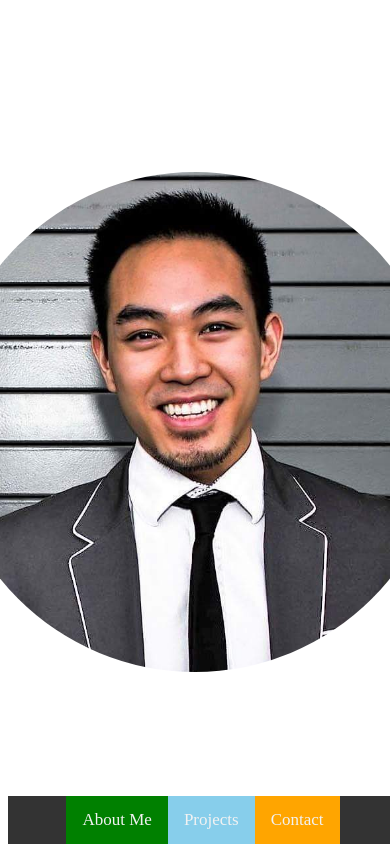
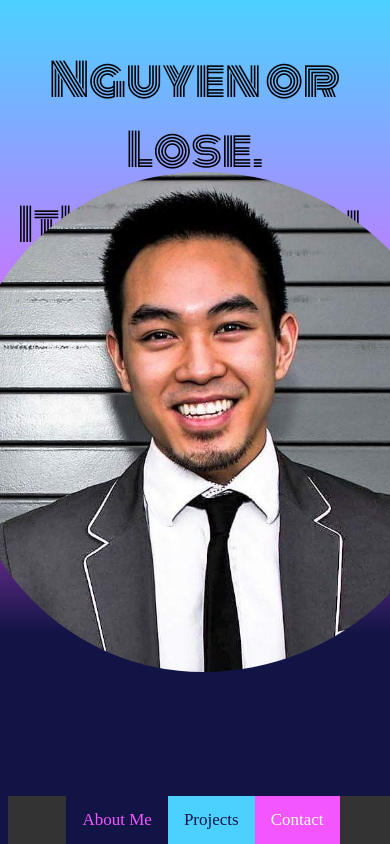
Before and after one commit to enguyen89141/portfolio, a plain HTML site: page index.html in a window 390 px wide. Shown: the top 844 px of the page. Drawn offline with Linux system fonts and the light colour scheme.

Commit message:
added background gradient and updated nav buttons with colors and images

```diff
--- a/index.html
+++ b/index.html
@@ -3,13 +3,16 @@
     <head>
         <title>Eric Nguyen</title>
     <meta name="viewport" content="width=device-width, initial-scale=1">
+    <link href="https://fonts.googleapis.com/css?family=Monoton&display=swap" rel="stylesheet">
     <link rel="stylesheet" type="text/css" href="main.css">
     </head>
     <body>
+        <p class="headline">Nguyen or Lose.</p>
+        <p class="headline">It's up to You.</p>
         <div class="sideNav">
-            <a href="aboutMe.html" id="about">About Me</a>
-            <a href="projects.html" id="projects">Projects</a>
-            <a href="contact.html" id="contact">Contact</a>
+            <a href="aboutMe.html" id="about">About Me<img src="./images/aboutMe.jpg" alt="about me icon"></a>
+            <a href="projects.html" id="projects">Projects<img src="./images/projects.png" alt="about me icon"></a>
+            <a href="contact.html" id="contact">Contact<img src="./images/contact.png" alt="about me icon"></a>
         </div>
         <div class="bottomNav">
                 <a href="aboutMe.html" id="about">About Me</a>
--- a/main.css
+++ b/main.css
@@ -1,9 +1,16 @@
+
+html {
+    height: 100%;
+    background-size: cover;
+    background-repeat:no-repeat;
+    background: linear-gradient(0deg, rgba(18,20,69,1) 25%, rgba(243,85,255,1) 52%, rgba(76,209,255,1) 100%);
+}
 .sideNav a{
     position: absolute;
     left: -120px;
     transition: 0.4s;
     padding: 14px;
-    width: 120px;
+    width: 180px;
     font-size: 25px;
     color: white;
     border-radius: 0 5px 5px 0;
@@ -17,36 +24,49 @@
 
 #about {
     top: 345px;
-    background-color: green;
+    color: #f355ff;
+    background-color: #121445;
 }
 
 #projects{
     top: 435px;
-    background-color: skyblue;
+    color: #121445;
+    background-color: #4cd1ff;
 }
 
 #contact {
     top: 525px;
-    background-color: orange;
+    color: white;
+    background-color: #f355ff;
 }
 
 img {
-    height: 500px;
-    width: 500px;
-    border-radius: 50%;
-    display: inline-block;
+    width: 40px;
+    height: 40px;
+    float: right;
+    padding-left: 15px;
 }
+
 .headshot {
 position: absolute;
    top: 50%;
    left: 50%;
    margin-top: -250px;
    margin-left: -250px;
+   height: 500px;
+   width: 500px;
+   border-radius: 50%;
+   display: inline-block;
 }
 .bottomNav{
     display: none;
 }
-
+.headline {
+    text-align: center;
+    font-family: 'Monoton', cursive;
+    font-size: 45px;
+    margin-bottom: -40px;
+}
 @media screen and (max-width: 600px){
    .sideNav{
        display: none;
@@ -69,7 +89,5 @@ position: absolute;
     text-decoration: none;
     font-size: 17px;
   }
-  img{
-      height: auto;
-  }
+
 }
```
Also changed, not shown: Images/aboutMe.jpg, Images/contact.png, Images/projects.png.
